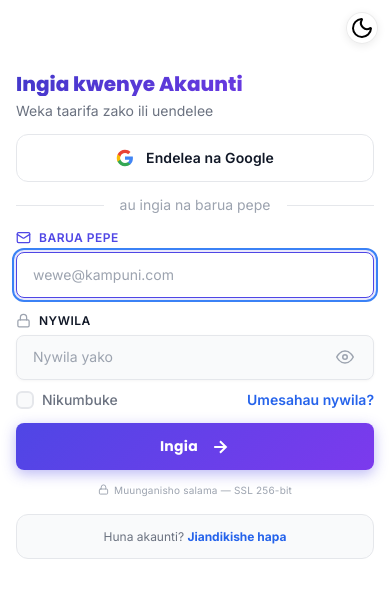
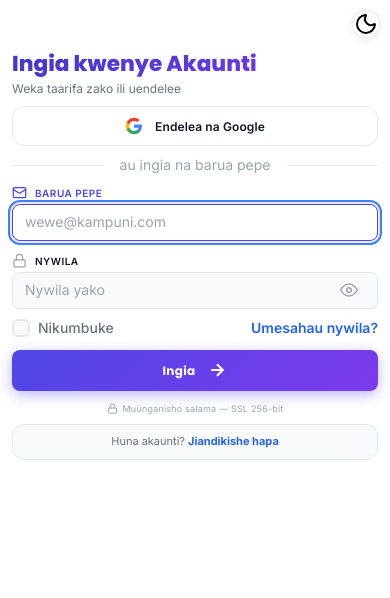
Before and after one commit to Zabepro/authsystem-dashboard, a plain HTML site: page index.html in a window 390 px wide. Drawn offline with nearby package versions, Linux system fonts and the light colour scheme; a script that the page names is missing.

Commit message:
fix: register/login page mobile responsive - compact layout, fix overflow scrolling, reduce padding/gaps

```diff
--- a/css/auth.css
+++ b/css/auth.css
@@ -1131,8 +1131,15 @@
 }
 
 /* ─── Responsive ────────────────────────────────────────── */
+
+/* ─ Tablet (≤1024px) ─────────────────────────────────────── */
 @media (max-width: 1024px) {
-  .auth-body { height: auto; overflow-x: hidden; }
+  .auth-body {
+    height: auto;
+    min-height: 100vh;
+    overflow-x: hidden;
+    overflow-y: auto;
+  }
   .auth-container {
     grid-template-columns: 1fr;
     height: auto;
@@ -1147,12 +1154,15 @@
   }
 }
 
+/* ─ Mobile (≤768px) ──────────────────────────────────────── */
 @media (max-width: 768px) {
   .auth-panel-right {
-    padding: var(--space-5) var(--space-5);
+    padding: var(--space-5) var(--space-4);
+    align-items: flex-start;
   }
   .auth-form-wrapper {
     max-width: 100%;
+    width: 100%;
   }
   .auth-form-header h2 {
     font-size: var(--text-xl);
@@ -1160,15 +1170,8 @@
   .theme-toggle {
     top: var(--space-3);
     right: var(--space-3);
-    width: 32px;
-    height: 32px;
-  }
-}
-
-@media (max-width: 480px) {
-  .auth-panel-right {
-    padding: 4.5rem var(--space-4) var(--space-5);
-    align-items: flex-start;
+    width: 30px;
+    height: 30px;
   }
   .auth-form {
     gap: var(--space-2);
@@ -1176,6 +1179,117 @@
   .auth-form-header {
     margin-bottom: var(--space-3);
   }
+}
+
+/* ─ Small phones (≤480px) ────────────────────────────────── */
+@media (max-width: 480px) {
+  .auth-body {
+    overflow-y: auto;
+  }
+
+  .auth-panel-right {
+    padding: 3.2rem var(--space-3) var(--space-4);
+    align-items: flex-start;
+    min-height: 100vh;
+  }
+
+  /* Register right panel — less padding */
+  .auth-panel-right-reg {
+    padding: 3rem var(--space-3) var(--space-4);
+  }
+
+  .auth-form-wrapper {
+    max-width: 100%;
+    padding-bottom: var(--space-3);
+  }
+
+  /* Header tighter */
+  .auth-form-header {
+    margin-bottom: var(--space-2);
+  }
+  .auth-form-header h2 {
+    font-size: 1.35rem;
+    margin-bottom: 2px;
+  }
+  .auth-form-header p {
+    font-size: var(--text-xs);
+  }
+
+  /* Social button compact */
+  .social-login-single .btn-social {
+    padding: 0.6rem var(--space-3);
+    font-size: var(--text-xs);
+  }
+  .social-login {
+    margin-bottom: var(--space-2);
+  }
+  .social-divider {
+    margin: 0 0 var(--space-2);
+  }
+
+  /* Form fields — smaller gap and padding */
+  .auth-form {
+    gap: 0.55rem;
+  }
+  .form-group {
+    gap: 3px;
+  }
+  .form-label {
+    font-size: 10px;
+  }
+  .form-input {
+    padding: 0.5rem var(--space-3);
+    font-size: var(--text-xs);
+  }
+
+  /* Smaller password requirements panel */
+  .pass-requirements {
+    grid-template-columns: 1fr 1fr;
+    gap: 3px var(--space-1);
+  }
+  .pass-requirements.req-visible {
+    padding: var(--space-1) var(--space-2);
+    max-height: 80px;
+  }
+  .req-item { font-size: 10px; gap: 4px; }
+  .req-icon svg { width: 10px; height: 10px; }
+
+  /* Submit button */
+  .btn-submit {
+    padding: 0.65rem var(--space-4);
+    font-size: var(--text-xs);
+    margin-top: 2px;
+  }
+
+  /* Trust signal */
+  .trust-signal {
+    margin-top: 2px;
+    font-size: 9px;
+  }
+
+  /* Footer */
+  .auth-form-footer {
+    margin-top: var(--space-2);
+    padding: var(--space-2) var(--space-3);
+  }
+  .auth-form-footer p {
+    font-size: 11px;
+  }
+
+  /* Strength bars */
+  .strength-bar-container {
+    margin-top: var(--space-1);
+  }
+
+  /* Theme toggle position */
+  .theme-toggle {
+    top: 0.6rem;
+    right: 0.6rem;
+    width: 28px;
+    height: 28px;
+  }
+
+  /* brand illustration */
   .brand-illustration {
     flex-direction: column;
   }
```
